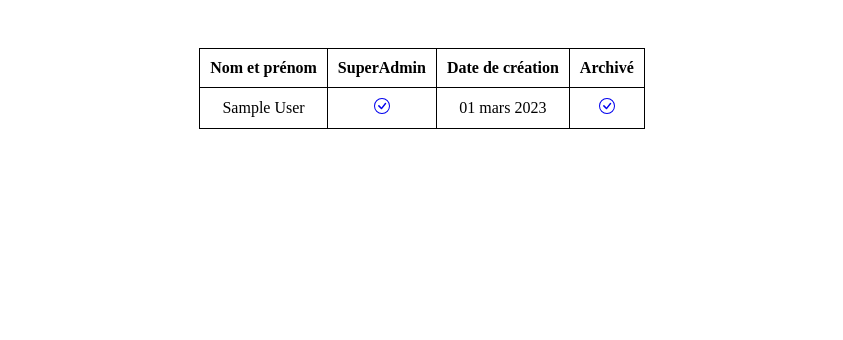
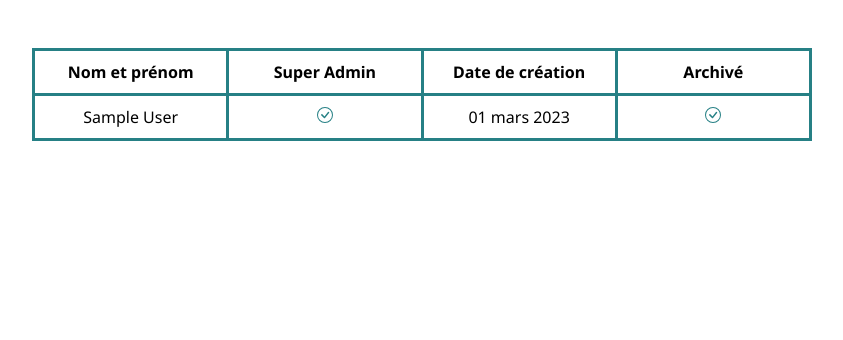
Before and after one commit to AnthonyPierard/CollegeBook, a Django app: page /afficher_admins/ in a window 1280 px wide. Shown: the part 101-441 px from the top of the page, without its empty margins (218-1061 px from the left). Run offline with Django 3.2, Linux system fonts and the light colour scheme; the visitor is signed in with stand-in values (Sample User, id 1); data comes from the database, SQL or seed files in the repository.

Commit message:
Style table

```diff
--- a/src/college/models.py
+++ b/src/college/models.py
@@ -78,7 +78,6 @@ class User(AbstractBaseUser,PermissionsMixin):
         """
         return self.email
 
-        return self.admin_email
     def super_admin_update(self):
         self.is_staff = not self.is_staff
         self.is_superuser = not self.is_superuser
--- a/src/college/static/css/Style.css
+++ b/src/college/static/css/Style.css
@@ -12,7 +12,7 @@ ul {
 }
 
 .content {
-    margin: 0 100px;
+    margin: 0 250px;
 }
 
 .nav-bar {
@@ -24,6 +24,7 @@ ul {
     border-radius: 10px;
     background-color: #268085;
     font-family: 'Noto Sans', sans-serif;
+    user-select: none;
 }
 
 .nav-bar ul {
@@ -57,6 +58,7 @@ ul {
     position: absolute;
     top:25px;
     left:40px;
+    pointer-events: none;
 }
 
 .footer {
@@ -68,6 +70,7 @@ ul {
     display: flex;
     justify-content: space-around;
     font-family: 'Noto Sans', sans-serif;
+    user-select: none;
 }
 
 footer ul li a{
@@ -84,12 +87,22 @@ footer ul li a{
 
 table{
   border-collapse: collapse;
-  margin: auto;
+  table-layout: fixed;
+  width: 100%;
+  font-family: 'Noto Sans', sans-serif;
+}
+
+.ok {
+    color:#268085;
+}
+
+.ko {
+    color: #fc8c0f;
 }
 
 td{
-  border: 1px solid black;
-  padding: 10px;
+  border: 3px solid #268085;
+  padding: 10px 0;
   text-align: center;
 }
 
--- a/src/college/templates/admin/afficher_admin.html
+++ b/src/college/templates/admin/afficher_admin.html
@@ -3,7 +3,7 @@
 <table>
   <tr>
     <td><b>Nom et prénom</b></td>
-    <td><b>SuperAdmin</b></td>
+    <td><b>Super Admin</b></td>
     <td><b>Date de création</b></td>
     <td><b>Archivé</b></td>
   </tr>
@@ -12,14 +12,14 @@
     <td>{{admin.first_name}} {{admin.last_name}}</td>
     {% if admin.is_staff %}
     <td>
-        <a href="/change_super_admin/{{admin.id}}"><svg xmlns="http://www.w3.org/2000/svg" width="16" height="16" fill="currentColor" class="bi bi-check-circle" viewBox="0 0 16 16">
+        <a href="/change_super_admin/{{admin.id}}" class="ok"><svg xmlns="http://www.w3.org/2000/svg" width="16" height="16" fill="currentColor" class="bi bi-check-circle" viewBox="0 0 16 16">
   <path d="M8 15A7 7 0 1 1 8 1a7 7 0 0 1 0 14zm0 1A8 8 0 1 0 8 0a8 8 0 0 0 0 16z"/>
   <path d="M10.97 4.97a.235.235 0 0 0-.02.022L7.477 9.417 5.384 7.323a.75.75 0 0 0-1.06 1.06L6.97 11.03a.75.75 0 0 0 1.079-.02l3.992-4.99a.75.75 0 0 0-1.071-1.05z"/>
 </svg></a>
     </td>
     {% else %}
     <td>
-        <a href="/change_super_admin/{{admin.id}}"><svg xmlns="http://www.w3.org/2000/svg" width="16" height="16" fill="currentColor" class="bi bi-x-circle" viewBox="0 0 16 16">
+        <a href="/change_super_admin/{{admin.id}}" class="ko"><svg xmlns="http://www.w3.org/2000/svg" width="16" height="16" fill="currentColor" class="bi bi-x-circle" viewBox="0 0 16 16">
   <path d="M8 15A7 7 0 1 1 8 1a7 7 0 0 1 0 14zm0 1A8 8 0 1 0 8 0a8 8 0 0 0 0 16z"/>
   <path d="M4.646 4.646a.5.5 0 0 1 .708 0L8 7.293l2.646-2.647a.5.5 0 0 1 .708.708L8.707 8l2.647 2.646a.5.5 0 0 1-.708.708L8 8.707l-2.646 2.647a.5.5 0 0 1-.708-.708L7.293 8 4.646 5.354a.5.5 0 0 1 0-.708z"/>
 </svg></a>
@@ -28,14 +28,14 @@
     <td>{{ admin.date_joined|date:"d F Y" }}</td>
     {% if admin.is_active %}
     <td>
-        <a href="/change_archived/{{admin.id}}"><svg xmlns="http://www.w3.org/2000/svg" width="16" height="16" fill="currentColor" class="bi bi-check-circle" viewBox="0 0 16 16">
+        <a href="/change_archived/{{admin.id}}" class="ok"><svg xmlns="http://www.w3.org/2000/svg" width="16" height="16" fill="currentColor" class="bi bi-check-circle" viewBox="0 0 16 16">
   <path d="M8 15A7 7 0 1 1 8 1a7 7 0 0 1 0 14zm0 1A8 8 0 1 0 8 0a8 8 0 0 0 0 16z"/>
   <path d="M10.97 4.97a.235.235 0 0 0-.02.022L7.477 9.417 5.384 7.323a.75.75 0 0 0-1.06 1.06L6.97 11.03a.75.75 0 0 0 1.079-.02l3.992-4.99a.75.75 0 0 0-1.071-1.05z"/>
 </svg></a>
     </td>
     {% else %}
     <td>
-        <a href="/change_archived/{{admin.id}}"><svg xmlns="http://www.w3.org/2000/svg" width="16" height="16" fill="currentColor" class="bi bi-x-circle" viewBox="0 0 16 16">
+        <a href="/change_archived/{{admin.id}}" class="ko"><svg xmlns="http://www.w3.org/2000/svg" width="16" height="16" fill="currentColor" class="bi bi-x-circle" viewBox="0 0 16 16">
   <path d="M8 15A7 7 0 1 1 8 1a7 7 0 0 1 0 14zm0 1A8 8 0 1 0 8 0a8 8 0 0 0 0 16z"/>
   <path d="M4.646 4.646a.5.5 0 0 1 .708 0L8 7.293l2.646-2.647a.5.5 0 0 1 .708.708L8.707 8l2.647 2.646a.5.5 0 0 1-.708.708L8 8.707l-2.646 2.647a.5.5 0 0 1-.708-.708L7.293 8 4.646 5.354a.5.5 0 0 1 0-.708z"/>
 </svg></a>
--- a/src/college/templates/admin/event_admin.html
+++ b/src/college/templates/admin/event_admin.html
@@ -4,7 +4,7 @@
     {% if msg is not null %}
         {{msg}}
     {% endif %}
-    <h1> Tout les évènement de l'admin {{ admin.username }} </h1>
+    <h1> Tout les évènement de l'admin {{ user.username }} </h1>
     <table>
         <tr>
             <td>Nom événement</td>
--- a/src/college/templates/default.html
+++ b/src/college/templates/default.html
@@ -28,7 +28,7 @@
             <li><a href="/afficher_admins">Admins</a></li>
             {% endif %}
             <li><a href="/newEvent">Créer un événement</a></li>
-            <li><a href="{% url 'college:admin_event' admin.id %}">Vos événements</a></li>
+            <li><a href="/admin_event/{{ user.id }}">Vos événements</a></li>
             <li><a href="/logout">Se déconnecter</a></li>
             <li><a href="/modif_compte/{{ user.id }}">Compte</a></li>
         </ul>
```
